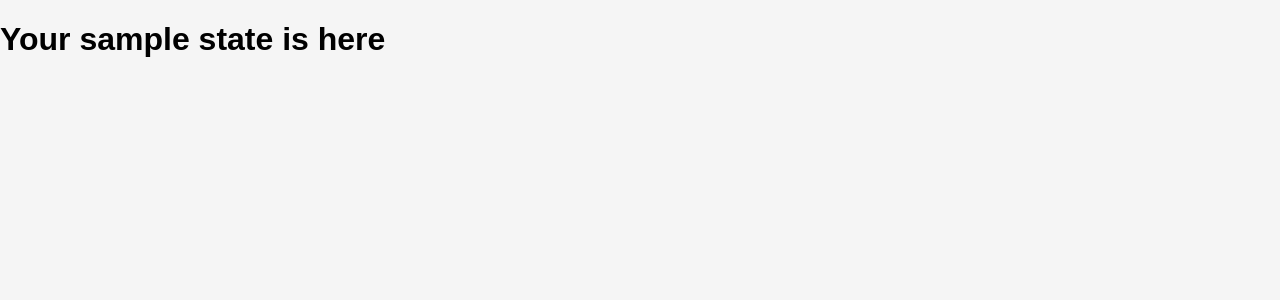
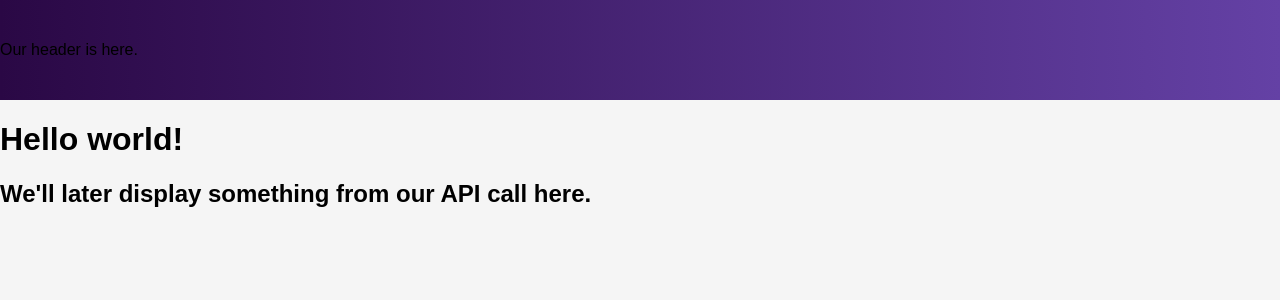
Before and after one commit to camchardukian/ReactProjects, a React app in the folder meme-generator/: page / in a window 1280 px wide. Shown: the top 300 px of the page. Built offline with nearby package versions, Linux system fonts and the light colour scheme.

Commit message:
added header and memegenerator components to complete 2nd challenge.

```diff
--- a/meme-generator/App.js
+++ b/meme-generator/App.js
@@ -1,25 +1,21 @@
 import React from "react"
-class App extends React.Component {
-    constructor() {
-        super()
-        this.state = {
-            sampleState: "Your sample state is here"
-        }
-    }
+import Header from "./Header"
+import MemeGenerator from "./MemeGenerator"
+/**
+ * Create 2 new components - Header and MemeGenerator
+ * Header will only display things
+ * MemeGenerator will be calling to an API and holding on to data
+ * Each should be in their own file of the same name
+ */
 
-
-
-    // insert class methods here
-
-
-
-    render () {
-        return (
-            <h1> {this.state.sampleState} </h1>
-        )
-    }
-
-
+function App() {
+    return (
+        <div>
+        <Header />
+        <h1>Hello world!</h1>
+        <MemeGenerator />
+        </div>
+    )
 }
 
 export default App
--- /dev/null
+++ b/meme-generator/Header.js
@@ -0,0 +1,11 @@
+import React from "react"
+
+function Header () {
+    return (
+        <div>
+        <header> Our header is here. </header>
+        </div>
+    )
+}
+
+export default Header
--- /dev/null
+++ b/meme-generator/MemeGenerator.js
@@ -0,0 +1,18 @@
+import React from "react"
+
+class MemeGenerator extends React.Component {
+    constructor () {
+        super ()
+        this.state = {
+
+        }
+    }
+
+    render () {
+        return (
+            <h2> We'll later display something from our API call here. </h2>
+        )
+    }
+}
+
+export default MemeGenerator
--- a/meme-generator/package.json
+++ b/meme-generator/package.json
@@ -1,5 +1,5 @@
 {
-  "name": "codf0-64584695afb2",
+  "name": "cocd4-68082c546e1d",
   "dependencies": {
     "react": "16.4.0",
     "react-dom": "16.4.0"
```
Also changed, not shown: meme-generator/index.js (+1 -8 lines), 1 other file (tests, documents, lock files or other folders).
